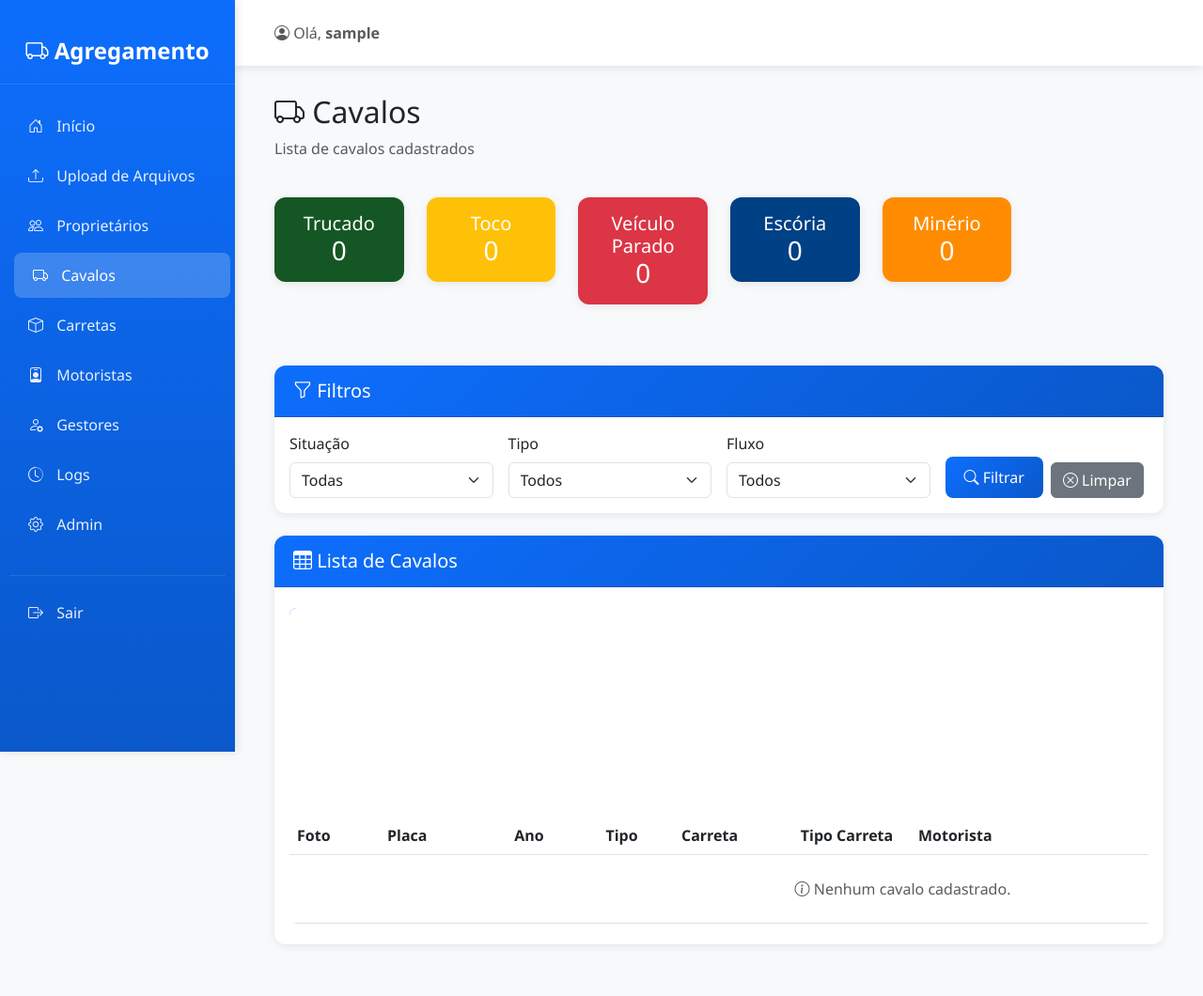
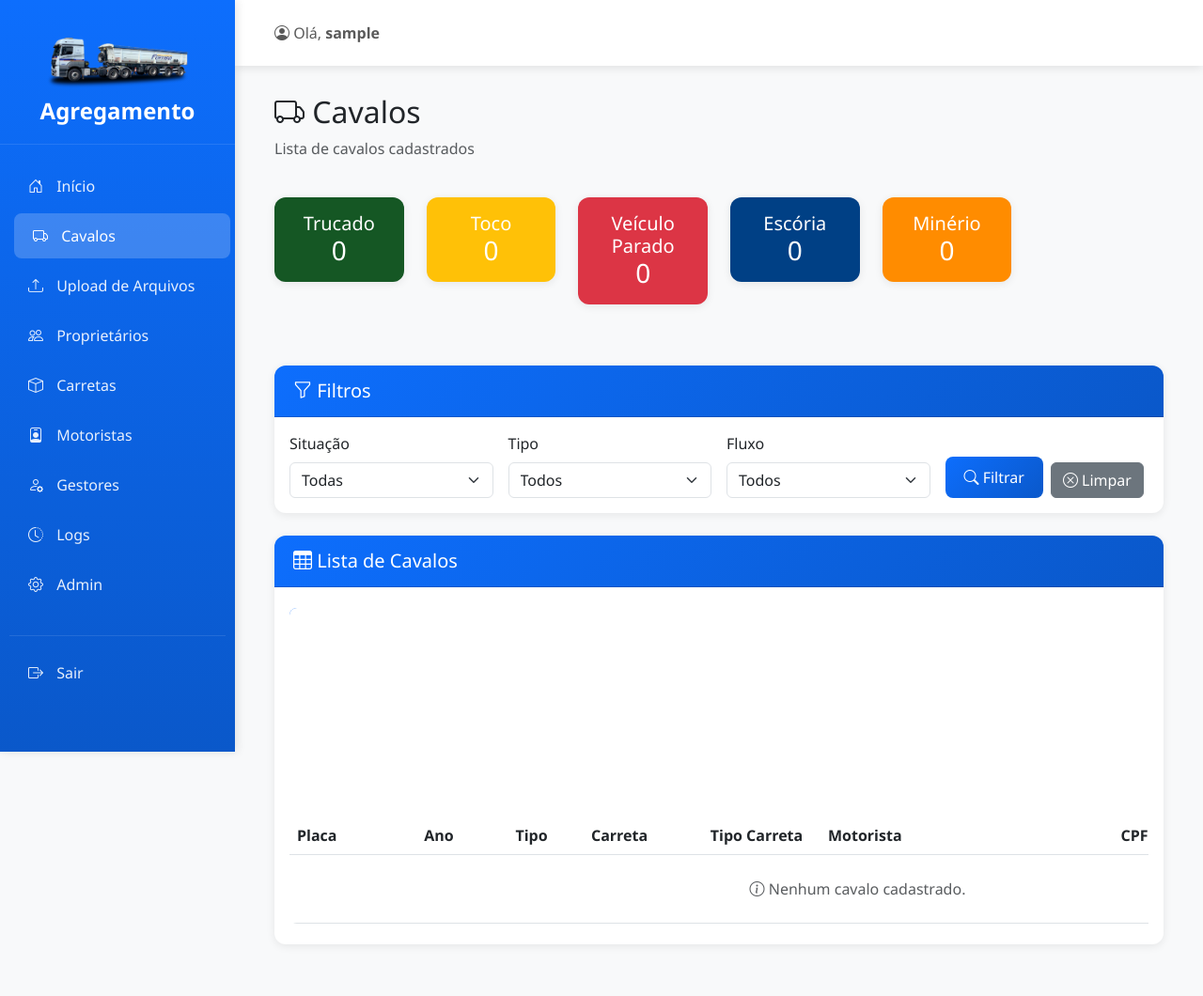
Before and after one commit to anotherDavidSousa/Agregamentos, a Django app: page /cavalos/ in a window 1280 px wide. Shown: the whole page at 94% size. Run offline with Django 4.2, Linux system fonts and the light colour scheme; the visitor is signed in with stand-in values (Sample User, id 1); data that the repository does not hold is empty; some libraries are stand-ins or nearby versions.

Commit message:
mudanças no template cavalo, mudanças na visualização do painel admin, add logo ao projeto

```diff
--- a/templates/base.html
+++ b/templates/base.html
@@ -1,3 +1,4 @@
+{% load static %}
 <!DOCTYPE html>
 <html lang="pt-br">
 <head>
@@ -184,12 +185,18 @@
     <!-- Sidebar -->
     <div class="sidebar">
         <div class="sidebar-brand">
-            <h4><i class="bi bi-truck"></i> Agregamento</h4>
+            <img src="{% static 'logo.png' %}" alt="Logo" style="max-width: 150px; height: auto; margin-bottom: 10px; display: block; margin-left: auto; margin-right: auto;">
+            <h4>Agregamento</h4>
         </div>
         <ul class="sidebar-menu">
             <li>
                 <a href="{% url 'index' %}" class="{% if request.resolver_match.url_name == 'index' %}active{% endif %}">
                     <i class="bi bi-house-door"></i> Início
+                </a>
+            </li>
+            <li>
+                <a href="{% url 'cavalo_list' %}" class="{% if 'cavalo' in request.resolver_match.url_name %}active{% endif %}">
+                    <i class="bi bi-truck"></i> Cavalos
                 </a>
             </li>
             {% if user.is_staff %}
@@ -198,15 +205,9 @@
                     <i class="bi bi-upload"></i> Upload de Arquivos
                 </a>
             </li>
-            {% endif %}
             <li>
                 <a href="{% url 'proprietario_list' %}" class="{% if 'proprietario' in request.resolver_match.url_name %}active{% endif %}">
                     <i class="bi bi-people"></i> Proprietários
-                </a>
-            </li>
-            <li>
-                <a href="{% url 'cavalo_list' %}" class="{% if 'cavalo' in request.resolver_match.url_name %}active{% endif %}">
-                    <i class="bi bi-truck"></i> Cavalos
                 </a>
             </li>
             <li>
@@ -214,13 +215,11 @@
                     <i class="bi bi-box"></i> Carretas
                 </a>
             </li>
-            {% if user.is_staff %}
             <li>
                 <a href="{% url 'motorista_list' %}" class="{% if 'motorista' in request.resolver_match.url_name %}active{% endif %}">
                     <i class="bi bi-person-badge"></i> Motoristas
                 </a>
             </li>
-            {% endif %}
             <li>
                 <a href="{% url 'gestor_list' %}" class="{% if 'gestor' in request.resolver_match.url_name %}active{% endif %}">
                     <i class="bi bi-person-gear"></i> Gestores
@@ -231,7 +230,6 @@
                     <i class="bi bi-clock-history"></i> Logs
                 </a>
             </li>
-            {% if user.is_staff %}
             <li>
                 <a href="{% url 'admin:index' %}" target="_blank">
                     <i class="bi bi-gear"></i> Admin
--- a/templates/core/cavalo_list.html
+++ b/templates/core/cavalo_list.html
@@ -63,54 +63,47 @@
     #tabelaCavalos td {
         white-space: nowrap;
     }
-    /* Coluna de foto - largura fixa pequena */
+    /* Coluna Placa - largura compacta */
     #tabelaCavalos th:nth-child(1),
     #tabelaCavalos td:nth-child(1) {
-        width: 80px !important;
-        min-width: 80px !important;
-        max-width: 80px !important;
-    }
-    /* Coluna Placa - largura compacta */
-    #tabelaCavalos th:nth-child(2),
-    #tabelaCavalos td:nth-child(2) {
         width: 100px !important;
         min-width: 90px !important;
         max-width: 100px !important;
     }
     /* Coluna Ano - largura muito compacta */
-    #tabelaCavalos th:nth-child(3),
-    #tabelaCavalos td:nth-child(3) {
+    #tabelaCavalos th:nth-child(2),
+    #tabelaCavalos td:nth-child(2) {
         width: 70px !important;
         min-width: 60px !important;
         max-width: 70px !important;
         text-align: center;
     }
     /* Coluna Tipo - largura compacta */
-    #tabelaCavalos th:nth-child(4),
-    #tabelaCavalos td:nth-child(4) {
+    #tabelaCavalos th:nth-child(3),
+    #tabelaCavalos td:nth-child(3) {
         width: 95px !important;
         min-width: 80px !important;
         max-width: 95px !important;
         text-align: center;
     }
     /* Coluna Carreta - largura compacta */
-    #tabelaCavalos th:nth-child(5),
-    #tabelaCavalos td:nth-child(5) {
+    #tabelaCavalos th:nth-child(4),
+    #tabelaCavalos td:nth-child(4) {
         width: 100px !important;
         min-width: 90px !important;
         max-width: 100px !important;
     }
     /* Coluna Tipo Carreta - largura compacta */
-    #tabelaCavalos th:nth-child(6),
-    #tabelaCavalos td:nth-child(6) {
+    #tabelaCavalos th:nth-child(5),
+    #tabelaCavalos td:nth-child(5) {
         width: 120px !important;
         min-width: 100px !important;
         max-width: 120px !important;
         text-align: center;
     }
     /* Coluna Motorista - largura controlada */
-    #tabelaCavalos th:nth-child(7),
-    #tabelaCavalos td:nth-child(7) {
+    #tabelaCavalos th:nth-child(6),
+    #tabelaCavalos td:nth-child(6) {
         width: 250px !important;
         min-width: 150px !important;
         max-width: 250px !important;
@@ -119,32 +112,32 @@
         text-overflow: ellipsis;
     }
     /* Coluna CPF - largura compacta */
-    #tabelaCavalos th:nth-child(8),
-    #tabelaCavalos td:nth-child(8) {
+    #tabelaCavalos th:nth-child(7),
+    #tabelaCavalos td:nth-child(7) {
         width: 120px !important;
         min-width: 100px !important;
         max-width: 120px !important;
         text-align: center;
     }
     /* Coluna Fluxo - largura compacta */
-    #tabelaCavalos th:nth-child(9),
-    #tabelaCavalos td:nth-child(9) {
+    #tabelaCavalos th:nth-child(8),
+    #tabelaCavalos td:nth-child(8) {
         width: 100px !important;
         min-width: 90px !important;
         max-width: 100px !important;
         text-align: center;
     }
     /* Coluna Situação - largura compacta */
-    #tabelaCavalos th:nth-child(10),
-    #tabelaCavalos td:nth-child(10) {
+    #tabelaCavalos th:nth-child(9),
+    #tabelaCavalos td:nth-child(9) {
         width: 110px !important;
         min-width: 100px !important;
         max-width: 110px !important;
         text-align: center;
     }
     /* Coluna de observações - permite quebra de linha */
-    #tabelaCavalos th:nth-child(11),
-    #tabelaCavalos td:nth-child(11) {
+    #tabelaCavalos th:nth-child(10),
+    #tabelaCavalos td:nth-child(10) {
         white-space: normal;
         word-wrap: break-word;
         word-break: break-word;
@@ -320,7 +313,6 @@
                         <table id="tabelaCavalos" class="table table-hover">
                             <thead>
                                 <tr>
-                                    <th>Foto</th>
                                     <th>Placa</th>
                                     <th>Ano</th>
                                     <th>Tipo</th>
@@ -336,17 +328,6 @@
                             <tbody>
                                 {% for cavalo in cavalos %}
                                 <tr class="{% if cavalo.fluxo == 'minerio' %}fluxo-minerio{% elif cavalo.fluxo == 'escoria' %}fluxo-escoria{% endif %}">
-                                    <td>
-                                        {% if cavalo.foto %}
-                                            <img src="{{ cavalo.foto.url }}"
-                                                 alt="Foto {{ cavalo.placa }}"
-                                                 style="width: 60px; height: 60px; object-fit: cover; border-radius: 4px; cursor: pointer;"
-                                                 onclick="window.open('{{ cavalo.foto.url }}', '_blank')"
-                                                 title="Clique para ampliar">
-                                        {% else %}
-                                            <span class="text-muted">-</span>
-                                        {% endif %}
-                                    </td>
                                     <td>
                                         <a href="{% url 'cavalo_detail' cavalo.pk %}"
                                            style="text-decoration: none; font-weight: bold; color: #0d6efd;">
@@ -437,7 +418,7 @@
                                 </tr>
                                 {% empty %}
                                 <tr>
-                                    <td colspan="11" class="text-center text-muted py-4">
+                                    <td colspan="10" class="text-center text-muted py-4">
                                         <i class="bi bi-info-circle"></i> Nenhum cavalo cadastrado.
                                     </td>
                                 </tr>
@@ -461,65 +442,60 @@
             language: {
                 url: 'https://cdn.datatables.net/plug-ins/1.13.7/i18n/pt-BR.json'
             },
-            order: [[1, 'asc']], // Ordenar por Placa por padrão (coluna 1 agora)
+            order: [[0, 'asc']], // Ordenar por Placa por padrão
             pageLength: 25,
             autoWidth: false, // Desabilitar autoWidth para controle manual
             responsive: false, // Desabilitar responsive para melhor controle de largura
             scrollX: false, // Não usar scroll horizontal
             columnDefs: [
                 {
-                    orderable: false,
-                    targets: [0], // Foto não ordenável
-                    width: '80px'
-                },
-                {
                     orderable: true,
-                    targets: [1], // Placa
+                    targets: [0], // Placa
                     width: '100px'
                 },
                 {
                     orderable: true,
-                    targets: [2], // Ano
+                    targets: [1], // Ano
                     width: '70px'
                 },
                 {
                     orderable: true,
-                    targets: [3], // Tipo
+                    targets: [2], // Tipo
                     width: '95px'
                 },
                 {
                     orderable: true,
-                    targets: [4], // Carreta
+                    targets: [3], // Carreta
                     width: '100px'
                 },
                 {
                     orderable: true,
-                    targets: [5], // Tipo Carreta
+                    targets: [4], // Tipo Carreta
                     width: '120px'
                 },
                 {
                     orderable: true,
-                    targets: [6], // Motorista
+                    targets: [5], // Motorista
                     width: '250px'
                 },
                 {
                     orderable: true,
-                    targets: [7], // CPF
+                    targets: [6], // CPF
                     width: '120px'
                 },
                 {
                     orderable: true,
-                    targets: [8], // Fluxo
+                    targets: [7], // Fluxo
                     width: '100px'
                 },
                 {
                     orderable: true,
-                    targets: [9], // Situação
+                    targets: [8], // Situação
                     width: '110px'
                 },
                 {
                     orderable: false,
-                    targets: [10], // Observações não ordenável
+                    targets: [9], // Observações não ordenável
                     width: 'auto',
                     className: 'text-wrap'
                 }
```
Also changed, not shown: core/admin.py (+32 -2 lines), static/logo.png (added).
